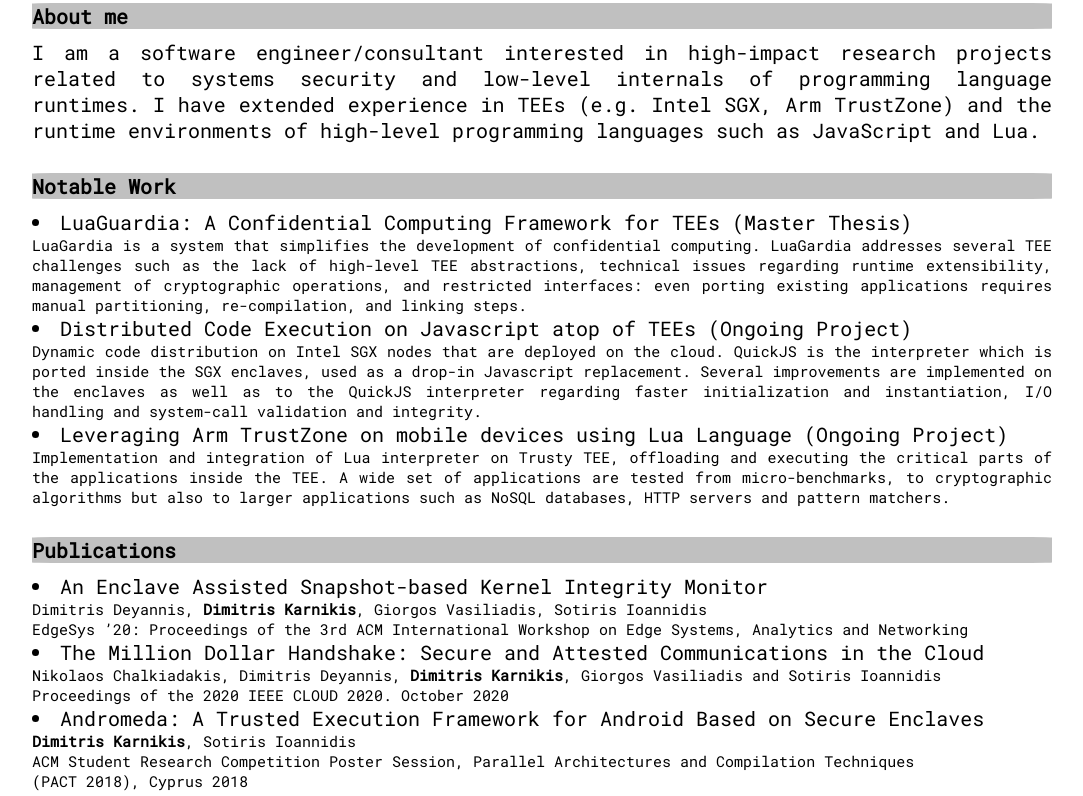
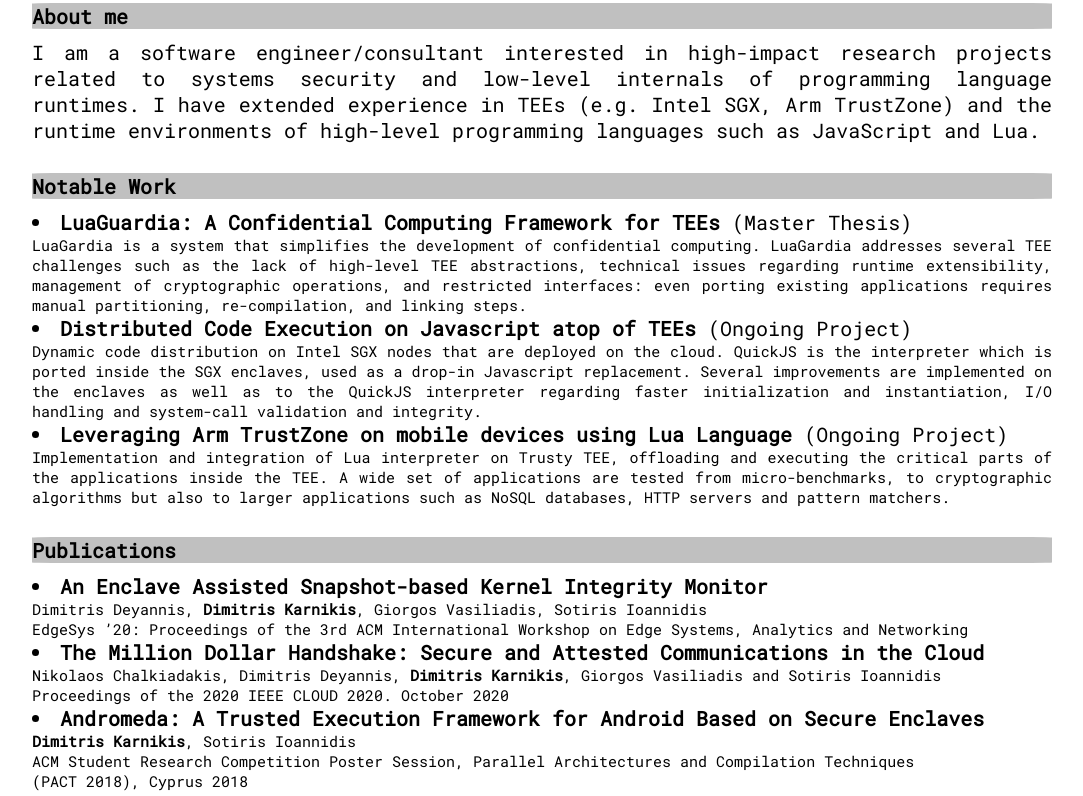
Before and after one commit to dkarnikis/dkarnikis.github.io, a plain HTML site: page index.html in a window 1280 px wide. Shown: the part 156-952 px from the top of the page, without its empty margins (98-1181 px from the left). Drawn offline with Linux system fonts and the light colour scheme.

Commit message:
highlight

```diff
--- a/index.html
+++ b/index.html
@@ -36,19 +36,19 @@
                 <div id="projects-tab">Notable Work</div>
                 <div id="list-container">
                     <ul>
-                        <li>LuaGuardia: A Confidential Computing Framework for TEEs (Master Thesis)
+                        <li><b>LuaGuardia: A Confidential Computing Framework for TEEs</b> (Master Thesis)
                             <h6>LuaGardia is a system that simplifies the development of confidential computing. LuaGardia addresses
                                 several TEE challenges such as the lack of high-level TEE abstractions, technical issues regarding runtime
                                 extensibility, management of cryptographic operations, and restricted interfaces: even porting existing
                                 applications requires manual partitioning, re-compilation, and linking steps.</h6></li>
-                        <li> Distributed Code Execution on Javascript atop of TEEs (Ongoing Project)
+                        <li><b>Distributed Code Execution on Javascript atop of TEEs</b> (Ongoing Project)
                             <h6> Dynamic code distribution on Intel SGX nodes that are deployed on the cloud. QuickJS is the interpreter
                                 which is ported inside the SGX enclaves, used as a drop-in Javascript replacement. Several improvements
                                 are implemented on the enclaves as well as to the QuickJS interpreter regarding faster initialization and
                                 instantiation, I/O handling and system-call validation and integrity.
                             </h6>
                         </li>
-                        <li>Leveraging Arm TrustZone on mobile devices using Lua Language (Ongoing Project)
+                        <li><b>Leveraging Arm TrustZone on mobile devices using Lua Language</b> (Ongoing Project)
                             <h6>
                                 Implementation and integration of Lua interpreter on Trusty TEE, offloading and executing the critical
                                 parts of the applications inside the TEE. A wide set of applications are tested from micro-benchmarks,
@@ -63,17 +63,17 @@
                 <div id="publications-tag">Publications</div>
                 <div id="publications-text">
                  <ul>
-                    <li>An Enclave Assisted Snapshot-based Kernel Integrity Monitor
+                    <li><b>An Enclave Assisted Snapshot-based Kernel Integrity Monitor</b>
                         <h6>Dimitris Deyannis, <b>Dimitris Karnikis</b>, Giorgos Vasiliadis, Sotiris Ioannidis<br>
                         EdgeSys ’20: Proceedings of the 3rd ACM International Workshop on Edge Systems, Analytics and
                         Networking</h6>
                     </li>
-                    <li>The Million Dollar Handshake: Secure and Attested Communications in the Cloud
+                    <li><b>The Million Dollar Handshake: Secure and Attested Communications in the Cloud</b>
                     <h6>Nikolaos Chalkiadakis, Dimitris Deyannis, <b>Dimitris Karnikis</b>, Giorgos Vasiliadis and Sotiris Ioannidis<br>
                     Proceedings of the 2020 IEEE CLOUD 2020. October 2020</h6>
                     </li>
                     <li>
-                    Andromeda: A Trusted Execution Framework for Android Based on Secure Enclaves
+                    <b>Andromeda: A Trusted Execution Framework for Android Based on Secure Enclaves</b>
                     <h6><b>Dimitris Karnikis</b>, Sotiris Ioannidis<br>
                     ACM Student Research Competition Poster Session, Parallel Architectures and Compilation Techniques<br>
                     (PACT 2018), Cyprus 2018
```
